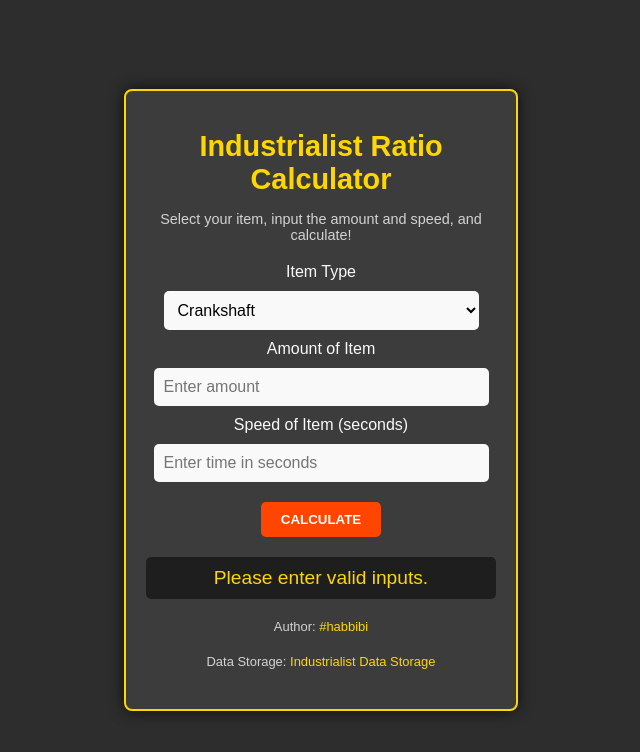
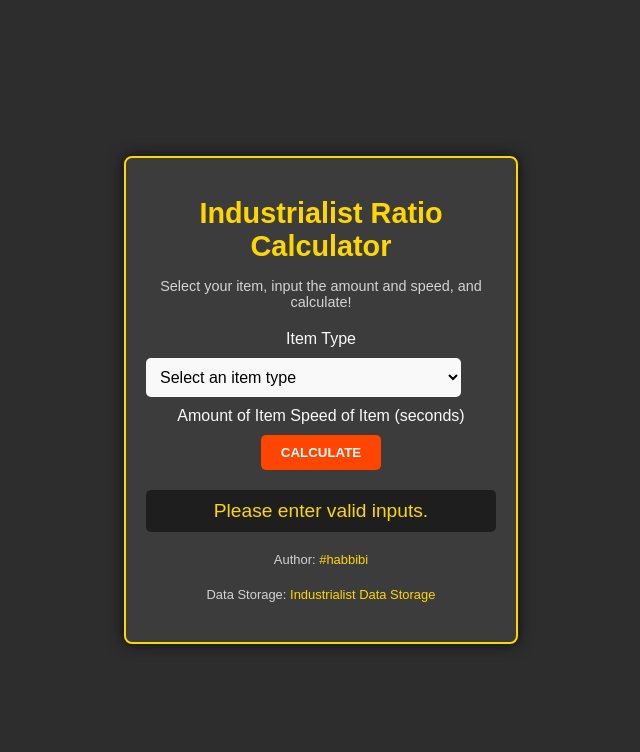
Before and after one commit to Reaperon/Industrialist-Ratio-Calculator, a plain HTML site: page index.html in a window 1280 px wide. Both pictures are taken after a click on the button "CALCULATE". Shown: the whole page, without its empty margins (319-959 px from the left). Drawn offline with Linux system fonts and the light colour scheme.

Commit message:
Update index.html

```diff
--- a/index.html
+++ b/index.html
@@ -59,6 +59,11 @@
             border-radius: 5px;
             background-color: #f9f9f9;
             font-size: 1em;
+            display: none;
+        }
+
+        .visible {
+            display: block;
         }
 
         .calculate-btn {
@@ -103,18 +108,19 @@
         <h1>Industrialist Ratio Calculator</h1>
         <p>Select your item, input the amount and speed, and calculate!</p>
 
-        <label for="item-type">Item Type</label>
-        <select id="item-type">
+        <label for="item-type" class="visible">Item Type</label>
+        <select id="item-type" class="visible" onchange="showNextInput('amount')">
+            <option value="" disabled selected>Select an item type</option>
             <option value="crankshaft">Crankshaft</option>
             <option value="gear">Gear</option>
             <option value="shaft">Shaft</option>
             <option value="wheel">Wheel</option>
         </select>
 
-        <label for="amount">Amount of Item</label>
-        <input type="number" id="amount" placeholder="Enter amount" min="1">
+        <label for="amount" id="amount-label">Amount of Item</label>
+        <input type="number" id="amount" placeholder="Enter amount" min="1" onchange="showNextInput('speed')">
 
-        <label for="speed">Speed of Item (seconds)</label>
+        <label for="speed" id="speed-label">Speed of Item (seconds)</label>
         <input type="number" id="speed" placeholder="Enter time in seconds" min="0.1" step="0.1">
 
         <button class="calculate-btn" onclick="calculateRatios()">CALCULATE</button>
@@ -128,22 +134,27 @@
     </div>
 
     <script>
+        function showNextInput(nextId) {
+            document.getElementById(nextId).classList.add('visible');
+            const label = document.getElementById(`${nextId}-label`);
+            if (label) {
+                label.classList.add('visible');
+            }
+        }
+
         function calculateRatios() {
-            // Get input values
             const itemType = document.getElementById('item-type').value;
             const amount = parseInt(document.getElementById('amount').value);
             const speed = parseFloat(document.getElementById('speed').value);
 
-            if (isNaN(amount) || isNaN(speed) || amount <= 0 || speed <= 0) {
+            if (!itemType || isNaN(amount) || isNaN(speed) || amount <= 0 || speed <= 0) {
                 document.getElementById('result').textContent = "Please enter valid inputs.";
                 return;
             }
 
-            // Perform calculation (example logic: ratio = amount / speed)
             const ratio = (amount / speed).toFixed(2);
             const result = `For ${amount} ${itemType}(s) produced in ${speed} seconds, the production rate is ${ratio} items/second.`;
 
-            // Display result
             document.getElementById('result').textContent = result;
         }
     </script>
```
